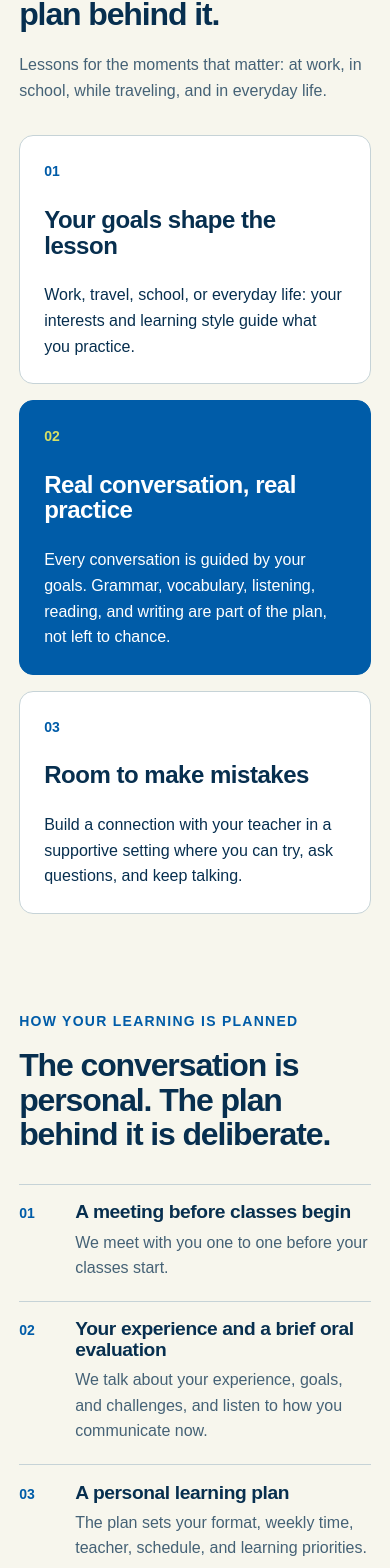
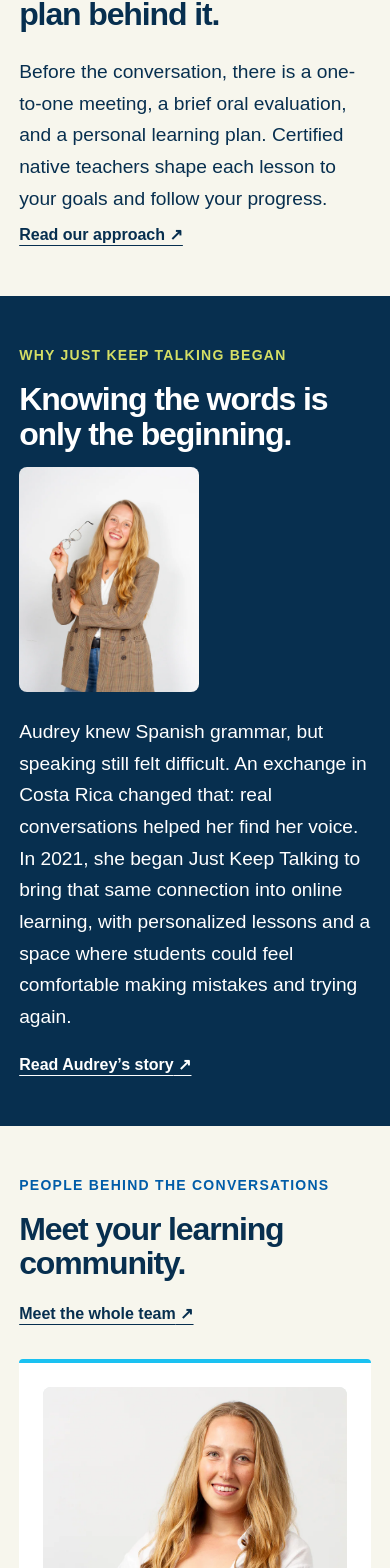
Before and after one commit to sam-dev-site/just-keep-talking, a Next.js app: page / in a window 390 px wide. Shown: the part 1753-3321 px from the top of the page. Built offline with nearby package versions, Linux system fonts and the light colour scheme.

Commit message:
Give the approach its own page.
Our approach no longer scrolls to a short block on the homepage. It opens a page that explains the method, the learning plan, and how a student starts.

Co-authored-by: sam-dev-site <sam-dev-site@users.noreply.github.com>

```diff
--- a/app/globals.css
+++ b/app/globals.css
@@ -56,12 +56,13 @@ footer :focus-visible,.closing :focus-visible,.founder-band :focus-visible { out
 .section-intro h2 { max-width:650px; margin-bottom:0; }
 .section-intro>p { color:var(--muted); margin-bottom:0; }
 .section-intro>a { justify-self:end; }
-.card-grid,.team-grid { display:grid; grid-template-columns:repeat(3,1fr); gap:1.25rem; }
-.feature-card { padding:2rem; background:white; border:1px solid var(--line); border-radius:14px; }
-.feature-card:nth-child(2) { background:var(--blue); color:white; border-color:var(--blue); }
+.team-grid { display:grid; grid-template-columns:repeat(3,1fr); gap:1.25rem; }
 .number { font-size:.875rem; font-weight:800; color:var(--blue); display:block; margin-bottom:1.5rem; }
-.feature-card:nth-child(2) .number { color:var(--lime); }
-.feature-card p { margin-bottom:0; }
+.approach-teaser h2,.approach-teachers h2 { max-width:14em; }
+.approach-teaser .intro { margin-bottom:.5rem; }
+.approach-copy { max-width:760px; margin-top:3.5rem; }
+.approach-copy h2 { font-size:clamp(1.8rem,3vw,2.5rem); }
+.approach-page .structure-list { grid-template-columns:1fr; max-width:760px; }
 .founder-band { background:var(--ink); color:white; }
 .founder-preview { display:grid; grid-template-columns:1fr 1fr; gap:7vw; align-items:center; }
 .founder-preview .eyebrow { color:var(--lime); }
@@ -72,9 +73,6 @@ footer :focus-visible,.closing :focus-visible,.founder-band :focus-visible { out
 .process li { display:grid; grid-template-columns:35px 1fr; gap:1rem; border-top:1px solid var(--line); padding:1.3rem 0; }
 .process h3 { font-size:1.25rem; margin-bottom:.5rem; }
 .process li p { margin:0; color:var(--muted); }
-.structure { padding-top:1rem; }
-.structure .section-intro { grid-template-columns:1fr; }
-.structure .section-intro h2 { max-width:16em; }
 .structure-list { list-style:none; padding:0; margin:0; display:grid; grid-template-columns:1fr 1fr; gap:1.25rem 3rem; }
 .structure-list li { display:grid; grid-template-columns:2.75rem 1fr; gap:.75rem; border-top:1px solid var(--line); padding-top:1.1rem; }
 .structure-list h3 { font-size:1.2rem; margin-bottom:.4rem; }
@@ -157,8 +155,8 @@ legend { font-weight:700; font-size:.875rem; padding:0; margin-bottom:.5rem; }
   .header nav.is-open { display:flex; }
   .header nav a { padding:.8rem 1rem; }
   .hero { gap:3vw; }
-  .card-grid,.team-grid { gap:1rem; }
-  .feature-card,.team-card { padding:1.25rem; }
+  .team-grid { gap:1rem; }
+  .team-card { padding:1.25rem; }
   .price b { font-size:1.6rem; }
   .currency-control { margin-left:0; }
   .closing { grid-template-columns:1fr; gap:1rem; }
@@ -176,12 +174,12 @@ legend { font-weight:700; font-size:.875rem; padding:0; margin-bottom:.5rem; }
   .hero-visual { margin-right:12px; }
   .section { padding:3rem 1.2rem; }
   .audience-section { padding-top:0; }
-  .audience-grid,.card-grid,.team-grid,.section-intro,.founder-preview,.process,.faq,.story,.recruitment-grid { grid-template-columns:1fr; }
+  .audience-grid,.team-grid,.section-intro,.founder-preview,.process,.faq,.story,.recruitment-grid { grid-template-columns:1fr; }
   .audience-card { padding:1.5rem; }
   .audience-card h3 { font-size:1.75rem; }
   .section-intro { gap:1.25rem; }
   .section-intro>a { justify-self:start; }
-  .feature-card,.team-card { padding:1.5rem; }
+  .team-card { padding:1.5rem; }
   .founder-preview { gap:1rem; }
   .process-photo img { height:380px; }
   .process { gap:2rem; }
--- a/app/page.tsx
+++ b/app/page.tsx
@@ -43,7 +43,7 @@ const portraits: Record<string, string> = {
   Cristian: asset("/brand/cristian-teacher.webp"),
   Monique: asset("/brand/monique-teacher.webp"),
 };
-const pages = ["home", "classes", "about", "policies", "teach"] as const;
+const pages = ["home", "classes", "approach", "about", "policies", "teach"] as const;
 type Page = typeof pages[number];
 
 // Source: September 2026 website information and owner-labelled portraits.
@@ -70,12 +70,15 @@ export default function Home() {
   const titles = {
     home: l("Online English for Adults & Kids", "Inglés en línea para adultos y niños"),
     classes: l("Classes & Pricing", "Clases y precios"),
+    approach: l("Our Approach", "Nuestro enfoque"),
     about: l("Our Story & Team", "Nuestra historia y equipo"),
     policies: l("Upcoming 2027 Policy", "Próxima política de 2027"),
     teach: l("Teach With Us", "Enseña con nosotros"),
   };
   const title = `Just Keep Talking | ${titles[page]}`;
-  const description = l("Personalized online English instruction built around your level, your goals, and the conversations that matter in your life.", "Instrucción de inglés en línea personalizada, diseñada según tu nivel, tus metas y las conversaciones que importan en tu vida.");
+  const description = page === "approach"
+    ? l("How Just Keep Talking teaches: a one-to-one meeting, a brief oral evaluation, a personal learning plan, and conversation guided by your goals.", "Cómo enseña Just Keep Talking: una reunión individual, una breve evaluación oral, un plan de aprendizaje personal y una conversación guiada por tus metas.")
+    : l("Personalized online English instruction built around your level, your goals, and the conversations that matter in your life.", "Instrucción de inglés en línea personalizada, diseñada según tu nivel, tus metas y las conversaciones que importan en tu vida.");
   const audience = params.get("audience") === "kids" ? "kids" : "adults";
   const format = params.get("format") === "group" ? "group" : "private";
   const currency = params.get("currency") === "USD" ? "USD" : "CRC";
@@ -120,7 +123,7 @@ export default function Home() {
   ));
   const nav = [
     { label: l("Classes & pricing", "Clases y precios"), href: url({ page: "classes" }), current: page === "classes" },
-    { label: l("Our approach", "Nuestro enfoque"), href: url({ page: "home" }, "#approach"), current: false },
+    { label: l("Our approach", "Nuestro enfoque"), href: url({ page: "approach" }), current: page === "approach" },
     { label: l("Story & team", "Historia y equipo"), href: url({ page: "about" }), current: page === "about" },
   ];
   useEffect(() => {
@@ -129,10 +132,22 @@ export default function Home() {
     const id = window.location.hash.replace(/^#/, "");
     if (id) document.getElementById(id)?.scrollIntoView();
   }, [language, page]);
-  const principles = [
-    [l("Your goals shape the lesson", "Tus metas dan forma a la clase"), l("Work, travel, school, or everyday life: your interests and learning style guide what you practice.", "Trabajo, viajes, estudios o vida cotidiana: tus intereses y tu forma de aprender guían lo que practicas.")],
-    [l("Real conversation, real practice", "Conversación real, práctica real"), l("Every conversation is guided by your goals. Grammar, vocabulary, listening, reading, and writing are part of the plan, not left to chance.", "Cada conversación sigue tus metas. La gramática, el vocabulario, la escucha, la lectura y la escritura forman parte del plan, no quedan al azar.")],
-    [l("Room to make mistakes", "Espacio para equivocarte"), l("Build a connection with your teacher in a supportive setting where you can try, ask questions, and keep talking.", "Crea una conexión con tu docente en un ambiente de apoyo donde puedes intentar, preguntar y seguir hablando.")],
+  const followNav = () => {
+    setMenuOpen(false);
+    window.scrollTo(0, 0);
+  };
+  const planPoints = [
+    [l("A meeting before classes begin", "Una reunión antes de empezar las clases"), l("We meet with you one to one before your classes start. That conversation is how we understand you as a learner.", "Nos reunimos contigo de forma individual antes de que comiencen las clases. Esa conversación es la forma en que te conocemos como estudiante.")],
+    [l("Your experience and a brief oral evaluation", "Tu experiencia y una breve evaluación oral"), l("We talk about your experience with English, the level you feel you have, your goals, and your challenges. Then we listen to how you communicate now, so we can hear what you already do well and where you need support.", "Conversamos sobre tu experiencia con el inglés, el nivel que sientes que tienes, tus metas y tus retos. Después escuchamos cómo te comunicas ahora, para reconocer lo que ya haces bien y dónde necesitas apoyo.")],
+    [l("A personal learning plan", "Un plan de aprendizaje personal"), l("From that meeting we recommend a class format, weekly time, teacher, schedule, and learning priorities. The plan is set with you before classes begin.", "A partir de esa reunión recomendamos un formato de clase, un tiempo semanal, un docente, un horario y prioridades de aprendizaje. El plan se define contigo antes de que empiecen las clases.")],
+    [l("Lessons from a developed library", "Clases a partir de una biblioteca ya desarrollada"), l("Your teacher draws on lessons and resources already developed for the academy, then shapes each one to your goals. The lessons are personal. They are not the same sequence for every student.", "Tu docente trabaja con lecciones y recursos ya desarrollados para la academia y adapta cada una a tus metas. Las clases son personales. No son la misma secuencia para todos.")],
+    [l("Progress reports", "Informes de progreso"), l("We follow your progress and share it with you in progress reports, so you can see how the plan is moving.", "Seguimos tu progreso y lo compartimos contigo en informes de progreso, para que veas cómo avanza el plan.")],
+  ];
+  const startSteps = [
+    [l("Tell us where you want to go", "Cuéntanos adónde quieres llegar"), l("Message us on WhatsApp, and we will set up a one-to-one meeting. We talk about your experience with English, your goals, your challenges, and the situations where you want to communicate more confidently.", "Escríbenos por WhatsApp y coordinamos una reunión individual. Conversamos sobre tu experiencia con el inglés, tus metas, tus retos y las situaciones en las que quieres comunicarte con más confianza.")],
+    [l("Discover your starting point", "Descubre tu punto de partida"), l("We evaluate your current communication skills, including a brief oral evaluation, so we understand what you already do well and where you need support.", "Evaluamos tus habilidades actuales de comunicación, con una breve evaluación oral, para entender lo que ya haces bien y dónde necesitas apoyo.")],
+    [l("Receive your learning plan", "Recibe tu plan de aprendizaje"), l("We recommend a class format, frequency, teacher, schedule, and learning priorities based on your goals and your current level.", "Recomendamos un formato de clase, una frecuencia, un docente, un horario y prioridades de aprendizaje según tus metas y tu nivel actual.")],
+    [l("Start speaking", "Empieza a hablar"), l("Your teacher begins working with you through personalized lessons and meaningful conversation.", "Tu docente comienza a trabajar contigo con clases personalizadas y conversación significativa.")],
   ];
   const founderPreview = l(
     "Audrey knew Spanish grammar, but speaking still felt difficult. An exchange in Costa Rica changed that: real conversations helped her find her voice. In 2021, she began Just Keep Talking to bring that same connection into online learning, with personalized lessons and a space where students could feel comfortable making mistakes and trying again.",
@@ -158,10 +173,10 @@ export default function Home() {
     <meta name="twitter:description" content={description} />
     <a className="skip-link" href="#main">{l("Skip to content", "Ir al contenido")}</a>
     <header className="header" onKeyDown={event => { if (event.key === "Escape" && menuOpen) { setMenuOpen(false); menuButton.current?.focus(); } }}>
-      <a className="brand-lockup" href={url({ page: "home" })} aria-label={l("Just Keep Talking home", "Just Keep Talking, inicio")}><Image className="logo" src={asset("/brand/mark.png")} alt="" width={240} height={164} priority unoptimized /><span className="brand-name">Just Keep Talking</span></a>
+      <a className="brand-lockup" href={url({ page: "home" })} aria-label={l("Just Keep Talking home", "Just Keep Talking, inicio")} onClick={followNav}><Image className="logo" src={asset("/brand/mark.png")} alt="" width={240} height={164} priority unoptimized /><span className="brand-name">Just Keep Talking</span></a>
       <button ref={menuButton} className="menu-toggle" aria-expanded={menuOpen} aria-controls="main-navigation" onClick={() => setMenuOpen(!menuOpen)}>{menuOpen ? l("Close", "Cerrar") : l("Menu", "Menú")}</button>
-      <nav id="main-navigation" className={menuOpen ? "is-open" : ""} aria-label={l("Main navigation", "Navegación principal")}>{nav.map(item => <a href={item.href} key={item.label} aria-current={item.current ? "page" : undefined}>{item.label}</a>)}<a className="nav-whatsapp" href={generalUrl} target="_blank" rel="noreferrer">WhatsApp</a></nav>
-      <a className="language" href={url({ lang: language === "en" ? "es" : "en" })} hrefLang={language === "en" ? "es" : "en"} aria-label={l("Cambiar a español", "Switch to English")}>{language === "en" ? "ES" : "EN"}</a>
+      <nav id="main-navigation" className={menuOpen ? "is-open" : ""} aria-label={l("Main navigation", "Navegación principal")}>{nav.map(item => <a href={item.href} key={item.label} aria-current={item.current ? "page" : undefined} onClick={followNav}>{item.label}</a>)}<a className="nav-whatsapp" href={generalUrl} target="_blank" rel="noreferrer">WhatsApp</a></nav>
+      <a className="language" href={url({ lang: language === "en" ? "es" : "en" })} hrefLang={language === "en" ? "es" : "en"} aria-label={l("Cambiar a español", "Switch to English")} onClick={followNav}>{language === "en" ? "ES" : "EN"}</a>
     </header>
     <main id="main">
       {page === "home" && <>
@@ -173,23 +188,29 @@ export default function Home() {
           <a className="audience-card" href={url({ page: "classes", audience: "adults" })}><span className="eyebrow">{l("Adults", "Adultos")}</span><h3>{l("English for your work.", "Inglés para tu trabajo.")}</h3><p>{l("Meetings, presentations, and the professional conversations you want to handle with confidence.", "Reuniones, presentaciones y las conversaciones profesionales que quieres manejar con confianza.")}</p><span className="text-link">{l("Explore adult classes", "Explora las clases para adultos")} ↗</span></a>
           <a className="audience-card" href={url({ page: "classes", audience: "kids" })}><span className="eyebrow">{l("For your child", "Para tu hijo o hija")}</span><h3>{l("Curiosity becomes conversation.", "La curiosidad se vuelve conversación.")}</h3><p>{l("Personalized practice, meaningful connection, and space to grow in confidence.", "Práctica personalizada, una conexión cercana y espacio para ganar confianza.")}</p><span className="text-link">{l("Explore kids’ classes", "Explora las clases para niños")} ↗</span></a>
         </div></section>
-        <section className="section" id="approach"><div className="section-intro"><div><p className="eyebrow">{l("Our approach", "Nuestro enfoque")}</p><h2>{l("Conversation, with a plan behind it.", "Conversación, con un plan detrás.")}</h2></div><p>{l("Lessons for the moments that matter: at work, in school, while traveling, and in everyday life.", "Clases para los momentos que importan: en el trabajo, en los estudios, al viajar y en la vida cotidiana.")}</p></div><div className="card-grid">{principles.map((item, index) => <article className="feature-card" key={item[0]}><span className="number">0{index + 1}</span><h3>{item[0]}</h3><p>{item[1]}</p></article>)}</div></section>
-        <section className="section structure" id="plan"><div className="section-intro"><div><p className="eyebrow">{l("How your learning is planned", "Cómo se planifica tu aprendizaje")}</p><h2>{l("The conversation is personal. The plan behind it is deliberate.", "La conversación es personal. El plan que la sostiene es deliberado.")}</h2></div></div><ol className="structure-list">{[
-          [l("A meeting before classes begin", "Una reunión antes de empezar las clases"), l("We meet with you one to one before your classes start.", "Nos reunimos contigo de forma individual antes de que comiencen las clases.")],
-          [l("Your experience and a brief oral evaluation", "Tu experiencia y una breve evaluación oral"), l("We talk about your experience, goals, and challenges, and listen to how you communicate now.", "Conversamos sobre tu experiencia, tus metas y tus retos, y escuchamos cómo te comunicas ahora.")],
-          [l("A personal learning plan", "Un plan de aprendizaje personal"), l("The plan sets your format, weekly time, teacher, schedule, and learning priorities.", "El plan define el formato, el tiempo semanal, el docente, el horario y las prioridades de aprendizaje.")],
-          [l("Lessons from a developed library", "Clases a partir de una biblioteca ya desarrollada"), l("Your teacher draws on lessons and resources already developed for the academy, then shapes them to you.", "Tu docente trabaja con lecciones y recursos ya desarrollados para la academia y los adapta a ti.")],
-          [l("Progress reports", "Informes de progreso"), l("We follow your progress and share it with you in progress reports.", "Seguimos tu progreso y lo compartimos contigo en informes de progreso.")],
-        ].map((item, index) => <li key={item[0]}><span className="number">0{index + 1}</span><div><h3>{item[0]}</h3><p>{item[1]}</p></div></li>)}</ol></section>
+        <section className="section approach-teaser"><div><p className="eyebrow">{l("Our approach", "Nuestro enfoque")}</p><h2>{l("Conversation, with a plan behind it.", "Conversación, con un plan detrás.")}</h2><p className="intro">{l("Before the conversation, there is a one-to-one meeting, a brief oral evaluation, and a personal learning plan. Certified native teachers shape each lesson to your goals and follow your progress.", "Antes de la conversación hay una reunión individual, una breve evaluación oral y un plan de aprendizaje personal. Docentes nativos certificados adaptan cada clase a tus metas y siguen tu progreso.")}</p><a className="text-link" href={url({ page: "approach" })} onClick={followNav}>{l("Read our approach", "Lee nuestro enfoque")} ↗</a></div></section>
         <section className="founder-band"><div className="section founder-preview"><div><p className="eyebrow">{l("Why Just Keep Talking began", "Cómo nació Just Keep Talking")}</p><h2>{l("Knowing the words is only the beginning.", "Conocer las palabras es solo el comienzo.")}</h2></div><div><Image className="founder-preview-portrait" src={asset("/brand/audrey-founder.webp")} alt={l("Audrey, founder of Just Keep Talking", "Audrey, fundadora de Just Keep Talking")} width={900} height={1350} unoptimized /><p className="intro">{founderPreview}</p><a className="text-link" href={url({ page: "about" })}>{l("Read Audrey’s story", "Lee la historia de Audrey")} ↗</a></div></div></section>
-        <section className="section process" id="process"><div className="process-photo"><Image src={asset("/brand/teacher.jpg")} alt={l("Online teaching from a home workspace", "Enseñanza en línea desde un espacio de trabajo en casa")} width={1600} height={1066} unoptimized /></div><div><p className="eyebrow">{l("Getting started", "Cómo comenzar")}</p><h2>{l("A considered start.", "Un comienzo pensado.")}</h2><ol>{[
-          [l("Tell us where you want to go", "Cuéntanos adónde quieres llegar"), l("Message us on WhatsApp, and we will set up a one-to-one meeting. We talk about your experience with English, your goals, your challenges, and the situations where you want to communicate more confidently.", "Escríbenos por WhatsApp y coordinamos una reunión individual. Conversamos sobre tu experiencia con el inglés, tus metas, tus retos y las situaciones en las que quieres comunicarte con más confianza.")],
-          [l("Discover your starting point", "Descubre tu punto de partida"), l("We evaluate your current communication skills, including a brief oral evaluation, so we understand what you already do well and where you need support.", "Evaluamos tus habilidades actuales de comunicación, con una breve evaluación oral, para entender lo que ya haces bien y dónde necesitas apoyo.")],
-          [l("Receive your learning plan", "Recibe tu plan de aprendizaje"), l("We recommend a class format, frequency, teacher, schedule, and learning priorities based on your goals and your current level.", "Recomendamos un formato de clase, una frecuencia, un docente, un horario y prioridades de aprendizaje según tus metas y tu nivel actual.")],
-          [l("Start speaking", "Empieza a hablar"), l("Your teacher begins working with you through personalized lessons and meaningful conversation.", "Tu docente comienza a trabajar contigo con clases personalizadas y conversación significativa.")],
-        ].map((step, index) => <li key={step[0]}><span className="number">0{index + 1}</span><div><h3>{step[0]}</h3><p>{step[1]}</p></div></li>)}</ol></div></section>
         <section className="section"><div className="section-intro"><div><p className="eyebrow">{l("People behind the conversations", "Las personas detrás de las conversaciones")}</p><h2>{l("Meet your learning community.", "Conoce a tu comunidad de aprendizaje.")}</h2></div><a className="text-link" href={url({ page: "about" }, "#team")}>{l("Meet the whole team", "Conoce a todo el equipo")} ↗</a></div>{teamGrid(true)}</section>
         <section className="section faq"><div><p className="eyebrow">{l("Good to know", "Información útil")}</p><h2>{l("Before you start", "Antes de comenzar")}</h2><a className="text-link" href={url({ page: "classes" })}>{l("See classes and pricing", "Ver clases y precios")} ↗</a></div><div className="faq-list">{faqs.map(faq => <details key={faq[0]}><summary>{faq[0]}<span aria-hidden="true">+</span></summary><p>{faq[1]}</p></details>)}</div></section>
+      </>}
+      {page === "approach" && <>
+        <section className="section approach-page">
+          <p className="eyebrow">{l("Our approach", "Nuestro enfoque")}</p>
+          <h1 className="page-title">{l("Conversation, with a plan behind it.", "Conversación, con un plan detrás.")}</h1>
+          <p className="intro">{l("The conversation is personal. The plan behind it is deliberate. Instruction is built around your level, your goals, and the situations where you want to speak with confidence.", "La conversación es personal. El plan que la sostiene es deliberado. La instrucción se construye según tu nivel, tus metas y las situaciones en las que quieres hablar con confianza.")}</p>
+          <div className="approach-copy">
+            <h2>{l("Speaking is the work.", "Hablar es el trabajo.")}</h2>
+            <p>{l("Classes are built around real conversation: meetings, presentations, travel, studies, and the everyday situations that matter to you. Your interests and the way you learn shape what you practice.", "Las clases se construyen alrededor de la conversación real: reuniones, presentaciones, viajes, estudios y las situaciones cotidianas que te importan. Tus intereses y tu forma de aprender dan forma a lo que practicas.")}</p>
+            <p>{l("That conversation is guided. Grammar, vocabulary, listening, reading, and writing are part of the plan, not left to chance. Your teacher draws on lessons and resources already developed for the academy, then shapes them to you. It is not a generic course that every student follows in the same order.", "Esa conversación está guiada. La gramática, el vocabulario, la escucha, la lectura y la escritura forman parte del plan, no quedan al azar. Tu docente trabaja con lecciones y recursos ya desarrollados para la academia y los adapta a ti. No es un curso genérico que todos siguen en el mismo orden.")}</p>
+            <p>{l("You also need room to try. Your teacher builds a supportive relationship so you can make mistakes, ask questions, and keep speaking.", "También necesitas espacio para intentar. Tu docente construye una relación de apoyo para que puedas equivocarte, preguntar y seguir hablando.")}</p>
+          </div>
+          <div className="approach-copy">
+            <h2>{l("How your learning is planned", "Cómo se planifica tu aprendizaje")}</h2>
+            <ol className="structure-list">{planPoints.map((item, index) => <li key={item[0]}><span className="number">0{index + 1}</span><div><h3>{item[0]}</h3><p>{item[1]}</p></div></li>)}</ol>
+          </div>
+        </section>
+        <section className="section process"><div className="process-photo"><Image src={asset("/brand/teacher.jpg")} alt={l("Online teaching from a home workspace", "Enseñanza en línea desde un espacio de trabajo en casa")} width={1600} height={1066} unoptimized /></div><div><p className="eyebrow">{l("Getting started", "Cómo comenzar")}</p><h2>{l("A considered start.", "Un comienzo pensado.")}</h2><ol>{startSteps.map((step, index) => <li key={step[0]}><span className="number">0{index + 1}</span><div><h3>{step[0]}</h3><p>{step[1]}</p></div></li>)}</ol></div></section>
+        <section className="section approach-teachers"><h2>{l("Certified native teachers", "Docentes nativos certificados")}</h2><p className="intro">{l("Classes are led by certified native teachers. In your one-to-one meeting, we match a teacher, a weekly schedule, and the format that fits your goals.", "Las clases las imparten docentes nativos certificados. En la reunión individual elegimos un docente, un horario semanal y el formato que se ajusta a tus metas.")}</p><a className="text-link" href={url({ page: "about" }, "#team")}>{l("Meet the team", "Conoce al equipo")} ↗</a></section>
       </>}
       {page === "classes" && <section className="section pricing-page">
         <p className="eyebrow">{l("Classes & pricing", "Clases y precios")}</p><h1 className="page-title">{l("Choose your weekly commitment.", "Elige tu compromiso semanal.")}</h1><p className="intro">{l("Choose who’s learning and how. Your one-to-one meeting confirms the teacher, schedule, and learning priorities.", "Elige quién va a aprender y cómo. En la reunión individual confirmamos el docente, el horario y las prioridades de aprendizaje.")}</p>
```
Also changed, not shown: project/BRIEF.md (+3 -2 lines), project/STATUS.md (+4 -0 lines), 1 other file (tests, documents, lock files or other folders).
